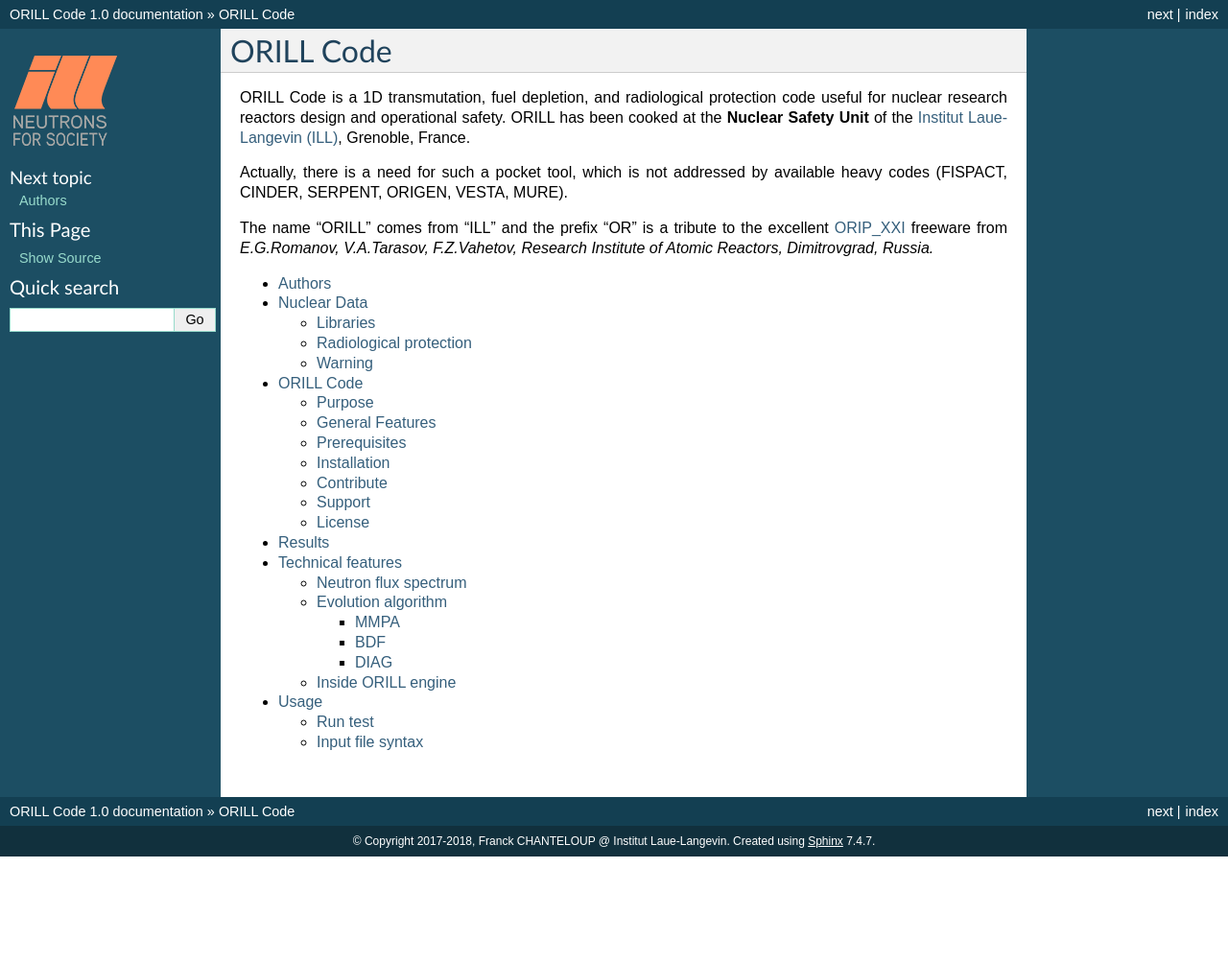
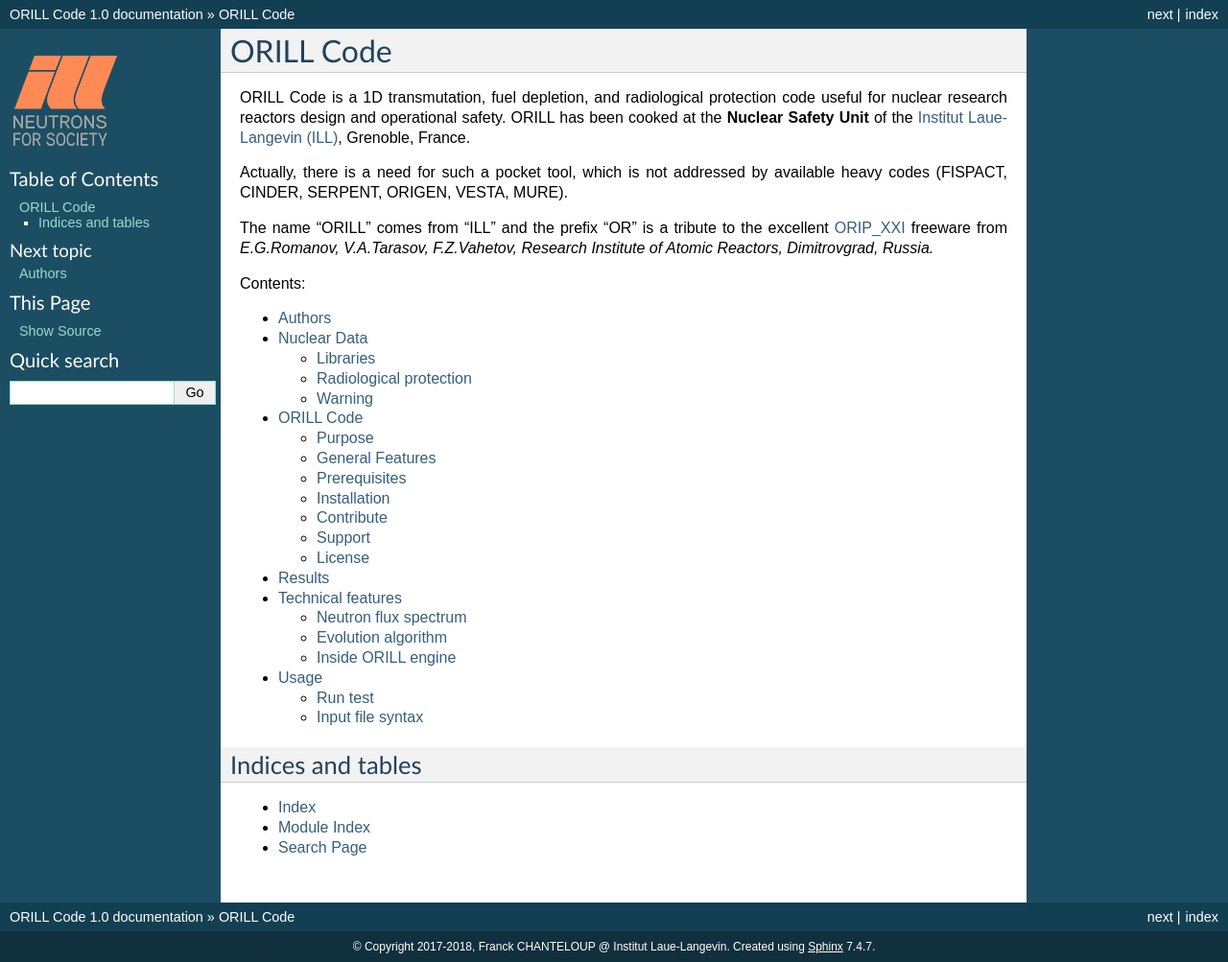
Before and after one commit to orill/orill, a Sphinx documentation site: the page built from docs/index.rst, in a window 1280 px wide. Shown: the whole page at 96% size. Built offline with Sphinx 7.4.7, drawn with Linux system fonts in a browser that asks for light colours; before the commit the page ends 900 px from its top, so only the background shows below that.

Commit message:
Add files via upload

```diff
--- a/docs/index.rst
+++ b/docs/index.rst
@@ -12,8 +12,19 @@
 freeware from *E.G.Romanov, V.A.Tarasov, F.Z.Vahetov,
 Research Institute of Atomic Reactors, Dimitrovgrad, Russia.*
 
+Contents:
+
 .. toctree::
-   :maxdepth: 3
+   :maxdepth: 2
    :glob:
 
    *
+
+
+
+Indices and tables
+==================
+
+* :ref:`genindex`
+* :ref:`modindex`
+* :ref:`search`
```
